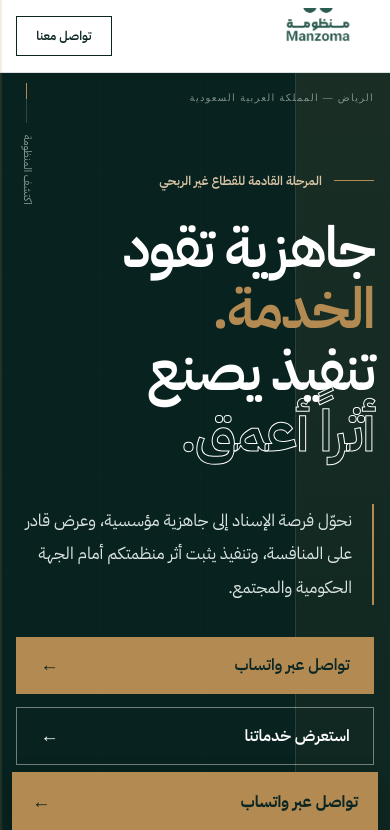
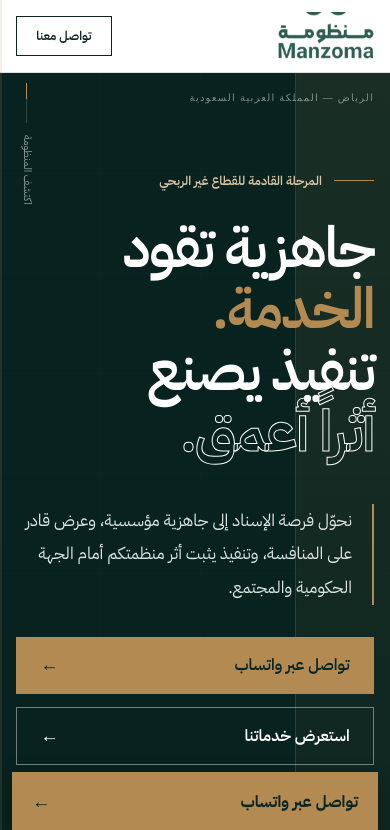
Before and after one commit to aslaan19/manzoumah-site, a Next.js app: page / in a window 390 px wide. Shown: the top 830 px of the page. Built offline with nearby package versions, Linux system fonts and the light colour scheme.

Commit message:
Use supplied Manzoma header lockup

```diff
--- a/app/globals.css
+++ b/app/globals.css
@@ -593,3 +593,14 @@ nav a:not(.nav-cta):hover::after { transform: scaleX(1); }
   .footer-brand { width: 8.5rem; height: 7.7rem; }
   .brand-logo-footer { width: 8.5rem; }
 }
+
+/* Exact supplied header lockup */
+.header-inner { min-height: 4.75rem; }
+.wordmark { position: relative; width: 6rem; height: 2.95rem; flex: 0 0 6rem; overflow: hidden; }
+.brand-logo-header { position: absolute; width: 23.75rem; max-width: none; height: 5.1875rem; left: -12.625rem; top: -.1875rem; transform: none; }
+
+@media (max-width: 760px) {
+  .header-inner { min-height: 4.5rem; }
+  .wordmark { width: 6rem; height: 2.95rem; flex-basis: 6rem; }
+  .brand-logo-header { width: 23.75rem; left: -12.625rem; top: -.1875rem; transform: none; }
+}
--- a/app/page.tsx
+++ b/app/page.tsx
@@ -251,9 +251,9 @@ export default function Home() {
           <a className="wordmark" href="#top" aria-label={content.navigation.homeLabel}>
             <Image
               className="brand-logo brand-logo-header"
-              src={content.brand.logoTransparent}
-              width={512}
-              height={487}
+              src={content.brand.logoHeader}
+              width={380}
+              height={83}
               alt={content.brand.logoAlt}
               priority
             />
--- a/content/site.json
+++ b/content/site.json
@@ -3,6 +3,7 @@
     "name": "منظومة",
     "nameLatin": "Manzoumah",
     "logoTransparent": "/brand/manzoma-transparent.png",
+    "logoHeader": "/brand/manzoma-header.png",
     "logoHorizontal": "/brand/manzoumah-horizontal.jpeg",
     "logoStacked": "/brand/manzoumah-stacked.jpeg",
     "logoAlt": "منظومة Manzoma",
```
Also changed, not shown: public/brand/manzoma-header.png (added).
